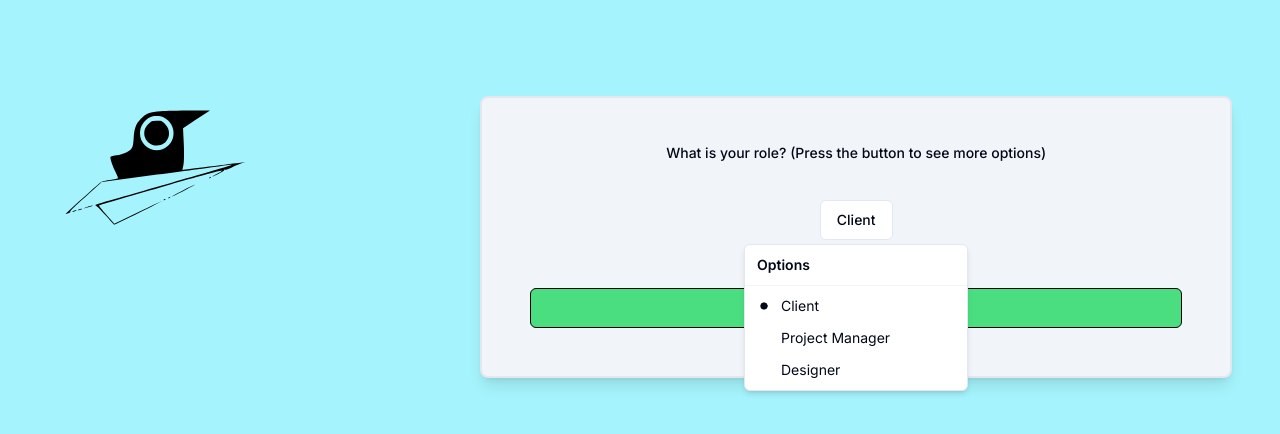
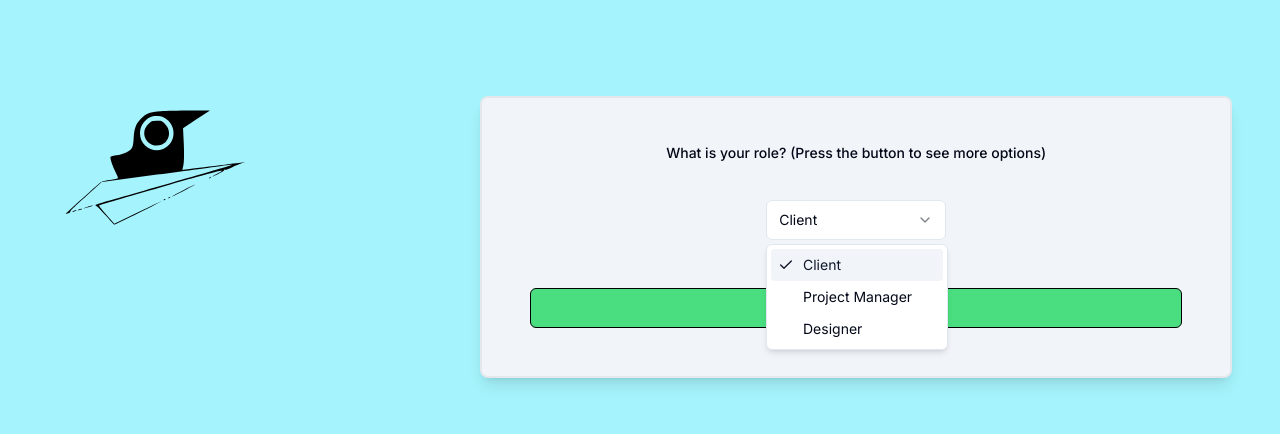
Before and after one commit to JDGuzman2001/grayola-test, a Next.js app: page /signup in a window 1280 px wide. Both pictures are taken after a click on the button "Client". Shown: the top 434 px of the page. Built offline with nearby package versions, Linux system fonts and the light colour scheme.

Commit message:
Fixing visual bugs

```diff
--- a/app/login/page.tsx
+++ b/app/login/page.tsx
@@ -29,6 +29,7 @@ export default function LoginPage() {
     <main className="h-screen flex flex-col items-center justify-center bg-cyan-200 p-6">
       <img src="/GrayolaIcon.svg" alt="GrayolaIcon" className="w-40 h-40" />
       <div className="bg-gray-200 p-6 rounded-lg shadow-md w-96">
+      {/* Functions to register and log in with email */}
         {/* <input
           type="email"
           name="email"
--- a/app/page.tsx
+++ b/app/page.tsx
@@ -1,6 +1,5 @@
 "use client";
 
-import { useEffect } from 'react';
 import { useRouter } from 'next/navigation';
 import { Button } from '@/components/ui/button';
 import { useUser } from '@/context/UserContext/userContext';
--- a/app/signup/page.tsx
+++ b/app/signup/page.tsx
@@ -1,111 +1,6 @@
-// "use client";
-// import * as React from "react"
-// import { useRouter } from 'next/navigation';
-// import { Button } from '@/components/ui/button';
-// import { useUser } from '@/context/UserContext/userContext';
-// import { useState } from 'react';
-// import { useFormState } from 'react-dom';
-// import { registerUserInformation } from '@/actions';
-// import { Label } from "@/components/ui/label"
-// import SubmitButton from '@/components/submitButton';
-// import {
-//     DropdownMenu,
-//     DropdownMenuContent,
-//     DropdownMenuLabel,
-//     DropdownMenuRadioGroup,
-//     DropdownMenuRadioItem,
-//     DropdownMenuSeparator,
-//     DropdownMenuTrigger,
-//   } from "@/components/ui/dropdown-menu";
-// import { createClient } from '@/supabase/client';
-
-
-
-// const initialState = {
-//     message: '',
-//     errors: null,
-//   };
-
-// const RegisterPage: React.FC = () => {
-//     const { user } = useUser();
-//     const router = useRouter();
-//     const supabase = createClient();
-//     const [name, setName] = useState('');
-//     const [role, setRole] = useState("Client");
-//     const [state, formAction] = useFormState<any>(
-//         registerUserInformation as any,
-//         initialState
-//     );
-
-//     React.useEffect(() => {
-//         const checkUser = async () => {
-//             if (user) {
-//                 const {data,  error} = await supabase.from('users').select().eq('email', user.email).single();
-
-//                 if (data) {
-//                     if (data.role === 'Client') {
-//                         router.replace('/client');
-//                       } else if (data.role === 'Project Manager') {
-//                         router.replace('/project-manager');
-//                       } else if (data.role === 'Designer') {
-//                         router.replace('/designer');
-//                       }
-//                 } else {
-
-//                 }
-//             }
-//         };
-
-//         checkUser();
-//     }, [user, router]);
-//     return (
-//         <div className="px-12 pt-24 pb-12 min-h-screen max-w-[100rem] mx-auto flex gap-56 bg-cyan-200">
-//           <div>
-//             <img src="/GrayolaIcon.svg" alt="GrayolaIcon" />
-//           </div>
-//           <div className="mx-auto w-full h-full p-12 rounded-lg border-2 border-gray-500 border-opacity-10 shadow-lg bg-slate-100">
-//             {state?.type === 'error' && (
-//               <p className="text-lg mb-2 bg-green-951 border-2 border-gray-300 rounded-md p-2 my-4">
-//                 {state.message}
-//               </p>
-//             )}
-//             <form action={formAction}>
-//               <input type="hidden" name="email" value={user.email} />
-//               <input type="hidden" name="name" value={user.user_metadata.name} />
-//               <div className="mb-10 flex justify-center">
-//                 <Label htmlFor="role">What is your role? (Press the button to see more options)</Label>
-//               </div>
-//               <div className="mb-10 flex justify-center">
-//                 <DropdownMenu>
-//                   <DropdownMenuTrigger asChild>
-//                     <Button variant="outline">{role}</Button>
-//                   </DropdownMenuTrigger>
-//                   <DropdownMenuContent className="w-56">
-//                     <DropdownMenuLabel>Options</DropdownMenuLabel>
-//                     <DropdownMenuSeparator />
-//                     <DropdownMenuRadioGroup value={role} onValueChange={setRole}>
-//                       <DropdownMenuRadioItem value="Client">Client</DropdownMenuRadioItem>
-//                       <DropdownMenuRadioItem value="Project Manager">Project Manager</DropdownMenuRadioItem>
-//                       <DropdownMenuRadioItem value="Designer">Designer</DropdownMenuRadioItem>
-//                     </DropdownMenuRadioGroup>
-//                   </DropdownMenuContent>
-//                 </DropdownMenu>
-//               </div>
-//               <input type="hidden" name="role" value={role} />
-//               <div className="flex justify-center">
-//                 <SubmitButton />
-//               </div>
-//             </form>
-//           </div>
-//         </div>
-//       );
-// };
-
-// export default RegisterPage;
 "use client";
 import * as React from "react";
 import { useRouter } from 'next/navigation';
-import { Button } from '@/components/ui/button';
 import { useUser } from '@/context/UserContext/userContext';
 import { useState, useEffect } from 'react';
 import { useFormState } from 'react-dom';
@@ -113,14 +8,13 @@ import { registerUserInformation } from '@/actions';
 import { Label } from "@/components/ui/label";
 import SubmitButton from '@/components/submitButton';
 import {
-    DropdownMenu,
-    DropdownMenuContent,
-    DropdownMenuLabel,
-    DropdownMenuRadioGroup,
-    DropdownMenuRadioItem,
-    DropdownMenuSeparator,
-    DropdownMenuTrigger,
-} from "@/components/ui/dropdown-menu";
+  Select,
+  SelectContent,
+  SelectGroup,
+  SelectItem,
+  SelectTrigger,
+  SelectValue,
+} from "@/components/ui/select";
 import { createClient } from '@/supabase/client';
 
 const initialState = {
@@ -175,26 +69,24 @@ const RegisterPage: React.FC = () => {
                     </p>
                 )}
                 <form action={formAction}>
-                    <input type="hidden" name="email" value={useremail} /> {/* Use useremail here */}
+                    <input type="hidden" name="email" value={useremail} />
                     <input type="hidden" name="name" value={name} />
                     <div className="mb-10 flex justify-center">
                         <Label htmlFor="role">What is your role? (Press the button to see more options)</Label>
                     </div>
                     <div className="mb-10 flex justify-center">
-                        <DropdownMenu>
-                            <DropdownMenuTrigger asChild>
-                                <Button variant="outline">{role}</Button>
-                            </DropdownMenuTrigger>
-                            <DropdownMenuContent className="w-56">
-                                <DropdownMenuLabel>Options</DropdownMenuLabel>
-                                <DropdownMenuSeparator />
-                                <DropdownMenuRadioGroup value={role} onValueChange={setRole}>
-                                    <DropdownMenuRadioItem value="Client">Client</DropdownMenuRadioItem>
-                                    <DropdownMenuRadioItem value="Project Manager">Project Manager</DropdownMenuRadioItem>
-                                    <DropdownMenuRadioItem value="Designer">Designer</DropdownMenuRadioItem>
-                                </DropdownMenuRadioGroup>
-                            </DropdownMenuContent>
-                        </DropdownMenu>
+                        <Select onValueChange={setRole} value="Client">
+                            <SelectTrigger className="w-[180px]">
+                            <SelectValue placeholder="Select a role"/>
+                            </SelectTrigger>
+                            <SelectContent>
+                            <SelectGroup>
+                                <SelectItem value="Client">Client</SelectItem>
+                                <SelectItem value="Project Manager">Project Manager</SelectItem>
+                                <SelectItem value="Designer">Designer</SelectItem>
+                            </SelectGroup>
+                            </SelectContent>
+                        </Select>
                     </div>
                     <input type="hidden" name="role" value={role} />
                     <div className="flex justify-center">
--- a/components/client/projectClient.tsx
+++ b/components/client/projectClient.tsx
@@ -51,7 +51,7 @@ type ProjectClientProps = {
 
     if (loading) {
         return (
-            <div className="flex flex-col items-center justify-center h-screen">
+            <div className="flex flex-col items-center justify-center h-screen w-screen">
                 <img src="/GrayolaIcon.svg" alt="GrayolaIcon" className="w-40 h-40" />
                 <span>Loading...</span>
             </div>
@@ -59,20 +59,21 @@ type ProjectClientProps = {
     }
 
   return (
-    <div className="px-12 py-12 max-w-7xl mx-auto min-h-screen bg-cyan-200">
-        <div className="fixed top-0 left-0 w-full z-50 bg-white shadow-md flex justify-between items-center px-4 py-2 gap-64">
+    <main className="px-12 py-12 mx-auto min-h-screen bg-cyan-200">
+        <div className="fixed top-0 left-0 w-full z-50 bg-white shadow-md flex justify-between items-center px-4 py-2">
             <Link href="/project-manager">
                 <div className="flex items-center">
                     <ChevronLeftIcon className="h-4 mr-2" />
                     Back
                 </div>
             </Link>
+            <div className="mx-auto">
                 <Link href={`/modify/${data.id}`}>
                     <Button>
                         Modify
                     </Button>
                 </Link>
-
+            </div>
             <LogoutButton />
         </div>
         <Card key={data.id} className="w-full mb-4 mt-10">
@@ -113,7 +114,7 @@ type ProjectClientProps = {
                 </div>
             </CardFooter>
         </Card>
-    </div>
+    </main>
     );
 };
 
--- a/components/project-manager/modifyClient.tsx
+++ b/components/project-manager/modifyClient.tsx
@@ -86,7 +86,7 @@ const ModifyClient: React.FC<ModifyClientProps> = ({ data }) => {
     }
 
     return (
-        <div className="px-12 py-12 max-w-7xl mx-auto min-h-screen bg-cyan-200">
+        <div className="px-12 py-12 mx-auto min-h-screen bg-cyan-200">
             <div className="fixed top-0 left-0 w-full z-50 bg-white shadow-md flex justify-between items-center px-4 py-2">
                 <Link href={`/projects/${data.id}`}>
                     <div className="flex items-center">
--- a/components/project-manager/selectDesigner.tsx
+++ b/components/project-manager/selectDesigner.tsx
@@ -5,7 +5,6 @@ import {
   SelectContent,
   SelectGroup,
   SelectItem,
-  SelectLabel,
   SelectTrigger,
   SelectValue,
 } from "@/components/ui/select";
@@ -13,7 +12,6 @@ import {
   Card,
   CardContent,
   CardDescription,
-  CardFooter,
   CardHeader,
   CardTitle,
 } from "@/components/ui/card";
--- a/components/project-manager/selectProject.tsx
+++ b/components/project-manager/selectProject.tsx
@@ -5,7 +5,6 @@ import {
   SelectContent,
   SelectGroup,
   SelectItem,
-  SelectLabel,
   SelectTrigger,
   SelectValue,
 } from "@/components/ui/select";
```
Lines whose indentation alone changed are shown as unchanged.
